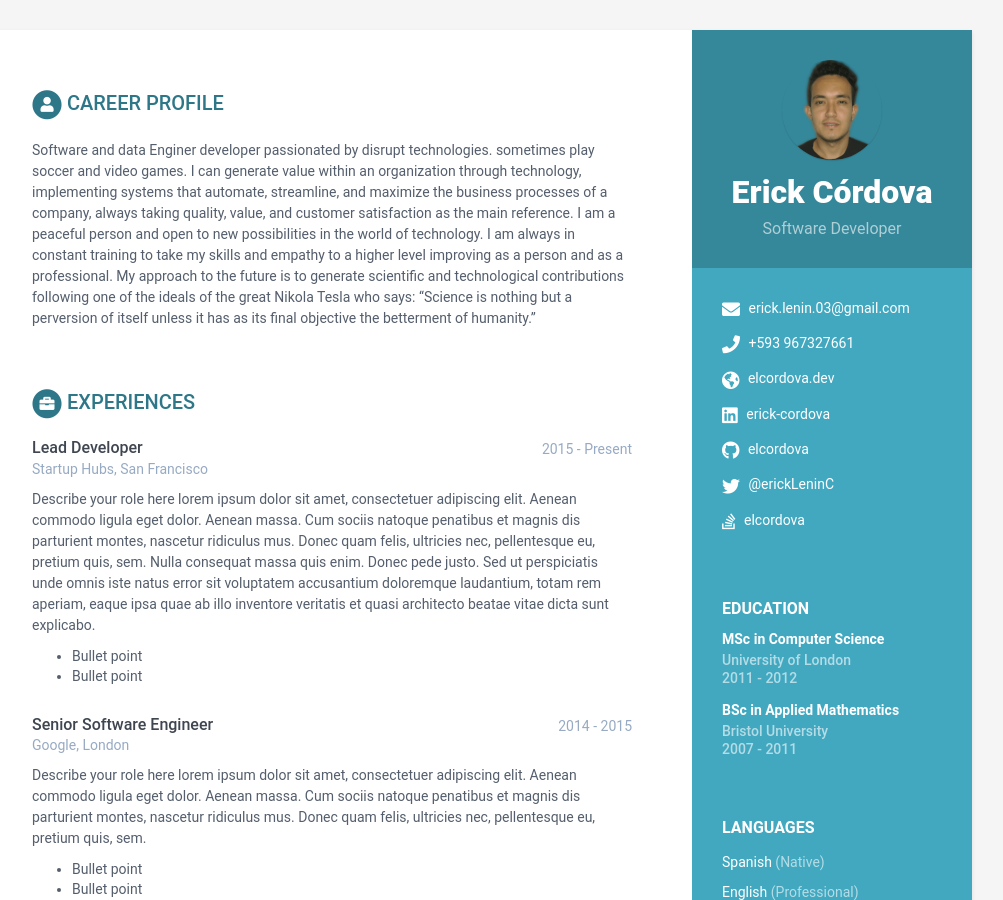
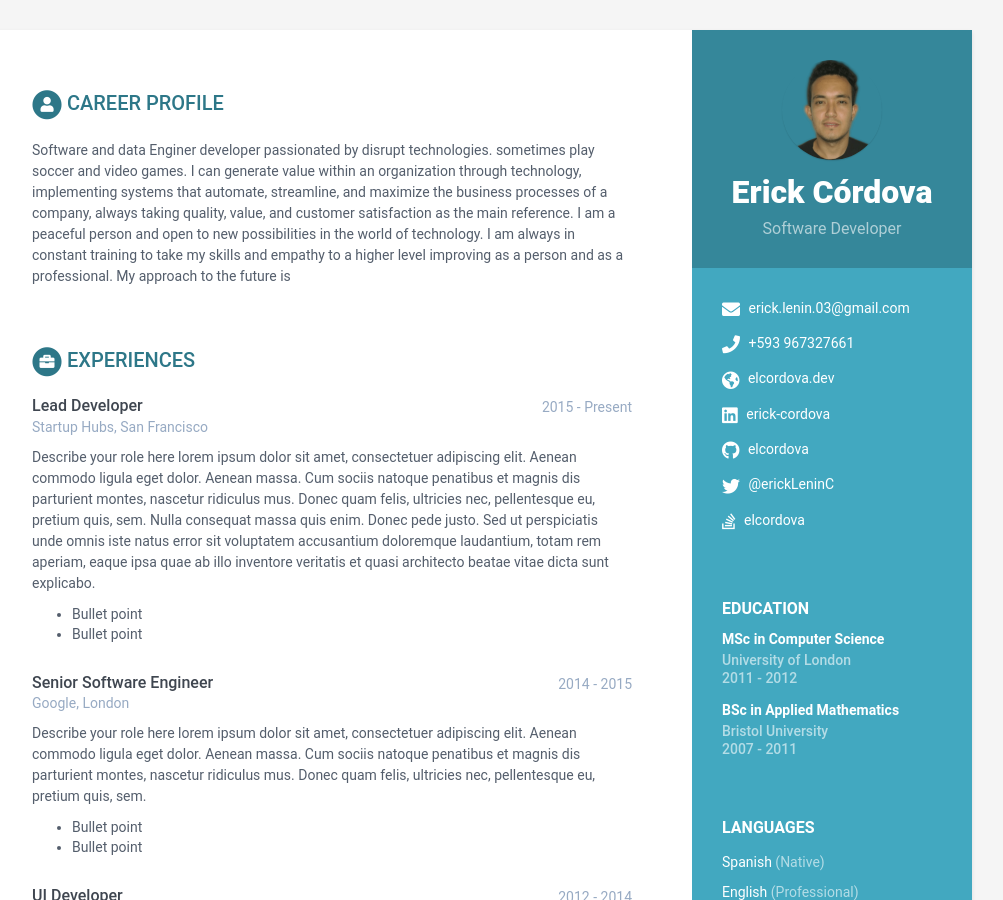
Before and after one commit to elcordova/caring-europa-fe48a, a Jekyll site: the page built from index.html, in a window 1280 px wide and 900 px high. Shown: the whole window, without its empty margins (168-1171 px from the left). Built offline with Jekyll 4.4.1, drawn with Linux system fonts in a browser that asks for light colours.

Commit message:
data.yml: changed

```diff
--- a/_data/data.yml
+++ b/_data/data.yml
@@ -41,7 +41,7 @@ career-profile:
     always taking quality, value, and customer satisfaction as the main reference.
     I am a peaceful person and open to new possibilities in the world of technology.
     I am always in constant training to take my skills and empathy to a higher level improving as a person and as a professional.
-    My approach to the future is to generate scientific and technological contributions following one of the ideals of the great Nikola Tesla who says: "Science is nothing but a perversion of itself unless it has as its final objective the betterment of humanity."
+    My approach to the future is
 education:
   - degree: MSc in Computer Science
     university: University of London
```
